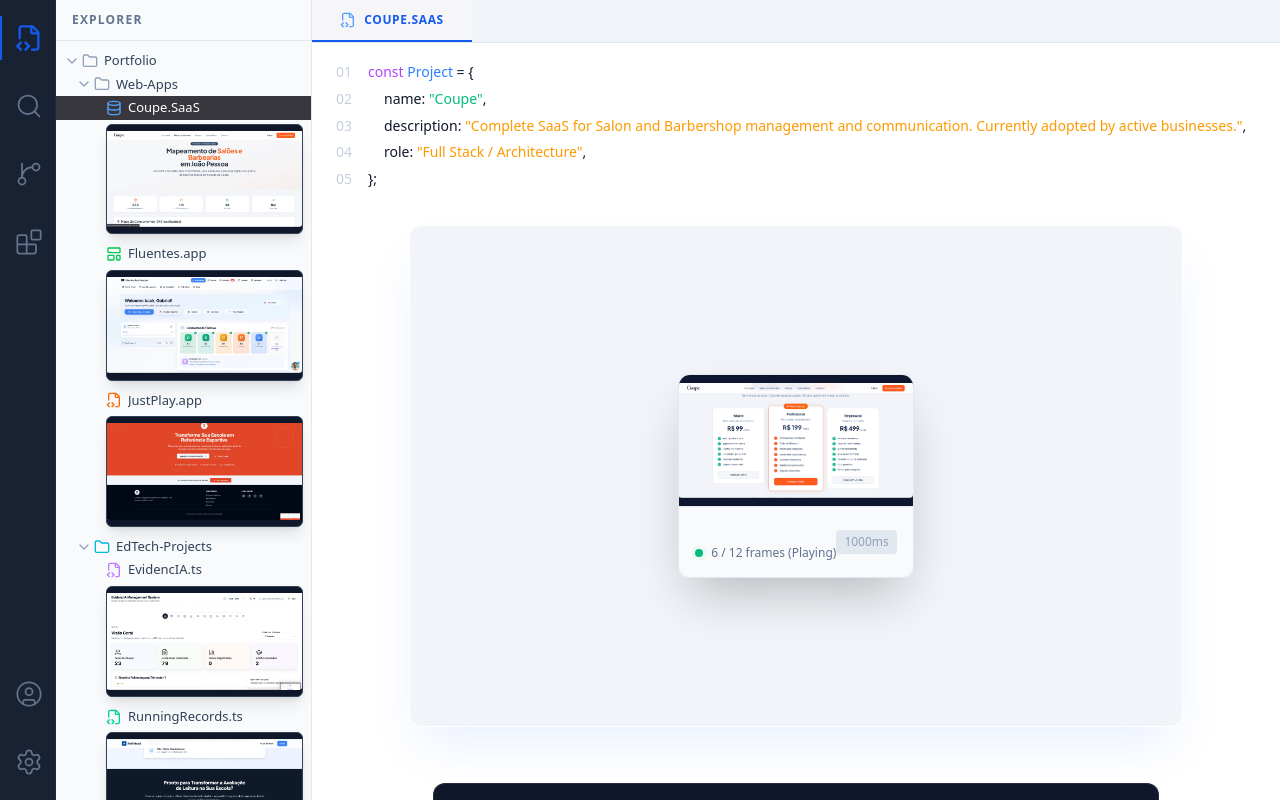
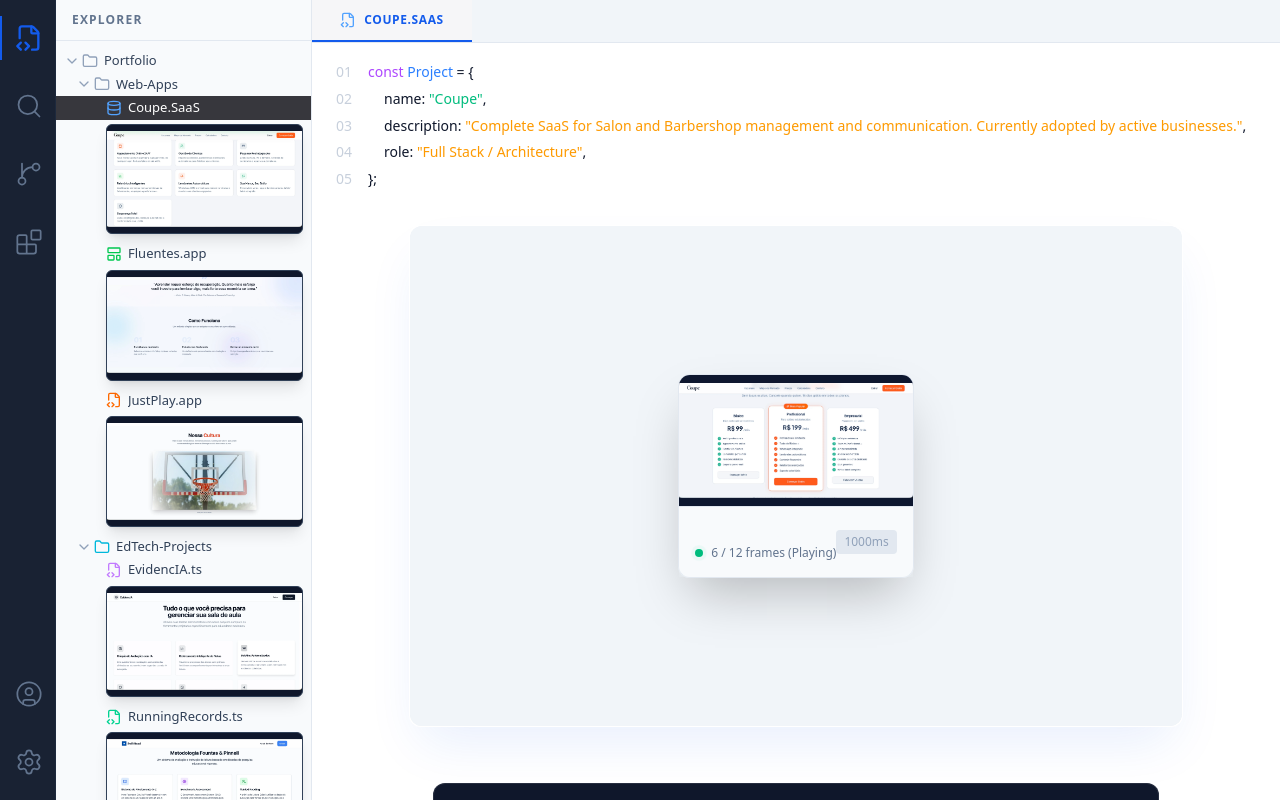
Before and after one commit to carulla/Portfolio, a Next.js app: page /Portfolio/projects/coupe in a window 1280 px wide. Built offline with nearby package versions, Linux system fonts and the light colour scheme.

Commit message:
style: slow down preview frames and smooth transitions

```diff
--- a/components/ui/file-explorer-item.tsx
+++ b/components/ui/file-explorer-item.tsx
@@ -42,14 +42,14 @@
         if (showPreview && previewFrames && previewFrames.length > 0) {
             intervalRef.current = setInterval(() => {
                 setCurrentFrame(prev => (prev + 1) % previewFrames.length);
-            }, 800);
+            }, 2000); // Slower frame rate
         } else {
             if (intervalRef.current) clearInterval(intervalRef.current);
         }
         return () => {
             if (intervalRef.current) clearInterval(intervalRef.current);
         };
-    }, [isHovered, previewFrames]);
+    }, [showPreview, previewFrames]);
 
     // VS Code lists use ~12px per indent depth, plus some base padding.
     const paddingLeft = `${(depth * 12) + 8}px`;
@@ -125,7 +125,7 @@
                             key={frame}
                             src={`${BASE_PATH}${frame}`}
                             alt={`${name} preview`}
-                            className={`absolute inset-0 w-full h-full object-contain transition-opacity duration-300 ${index === currentFrame ? 'opacity-100' : 'opacity-0'}`}
+                            className={`absolute inset-0 w-full h-full object-contain transition-all duration-1000 ease-in-out ${index === currentFrame ? 'opacity-100 scale-100' : 'opacity-0 scale-95'}`}
                             loading={index === 0 ? 'eager' : 'lazy'}
                         />
                     ))}
```
